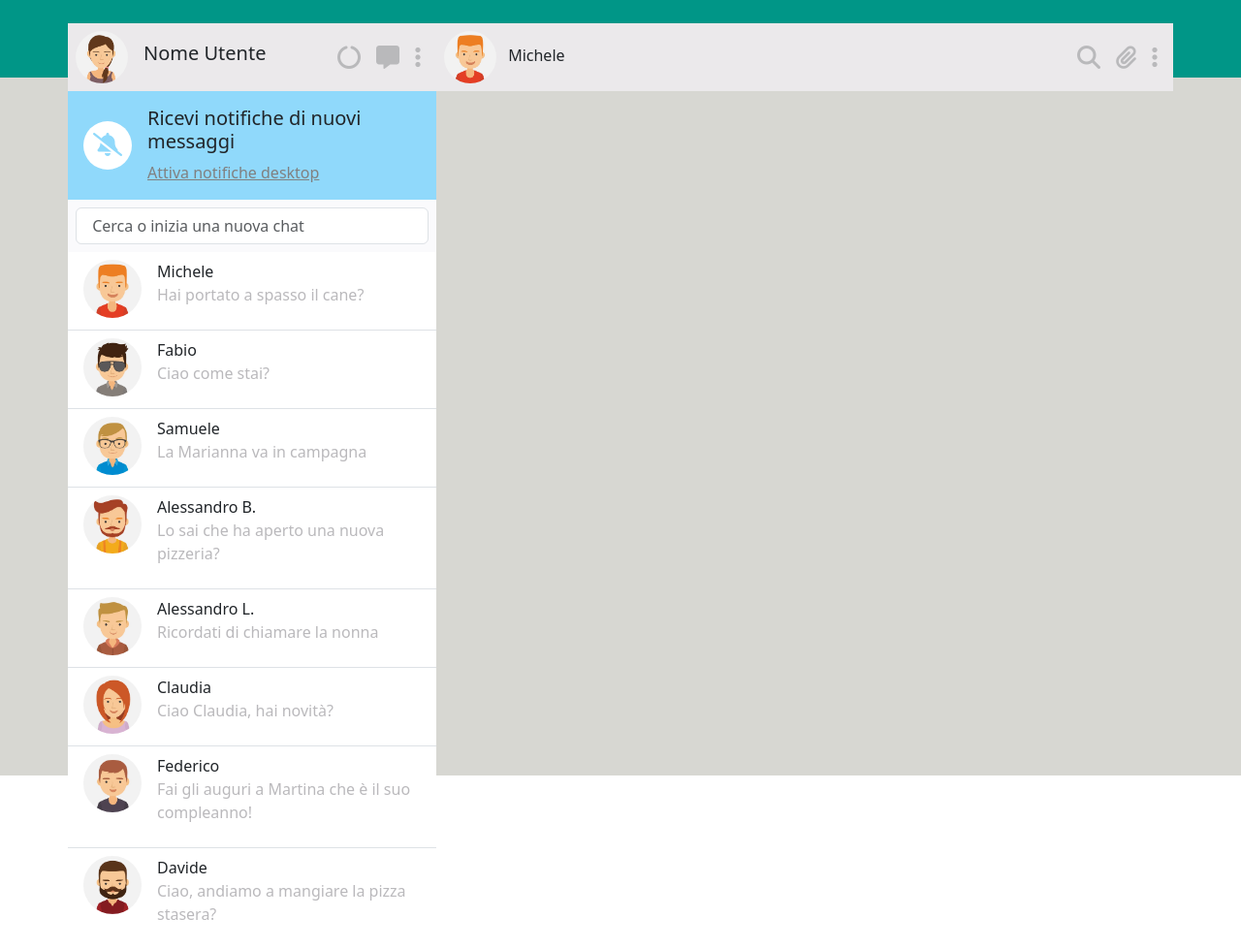
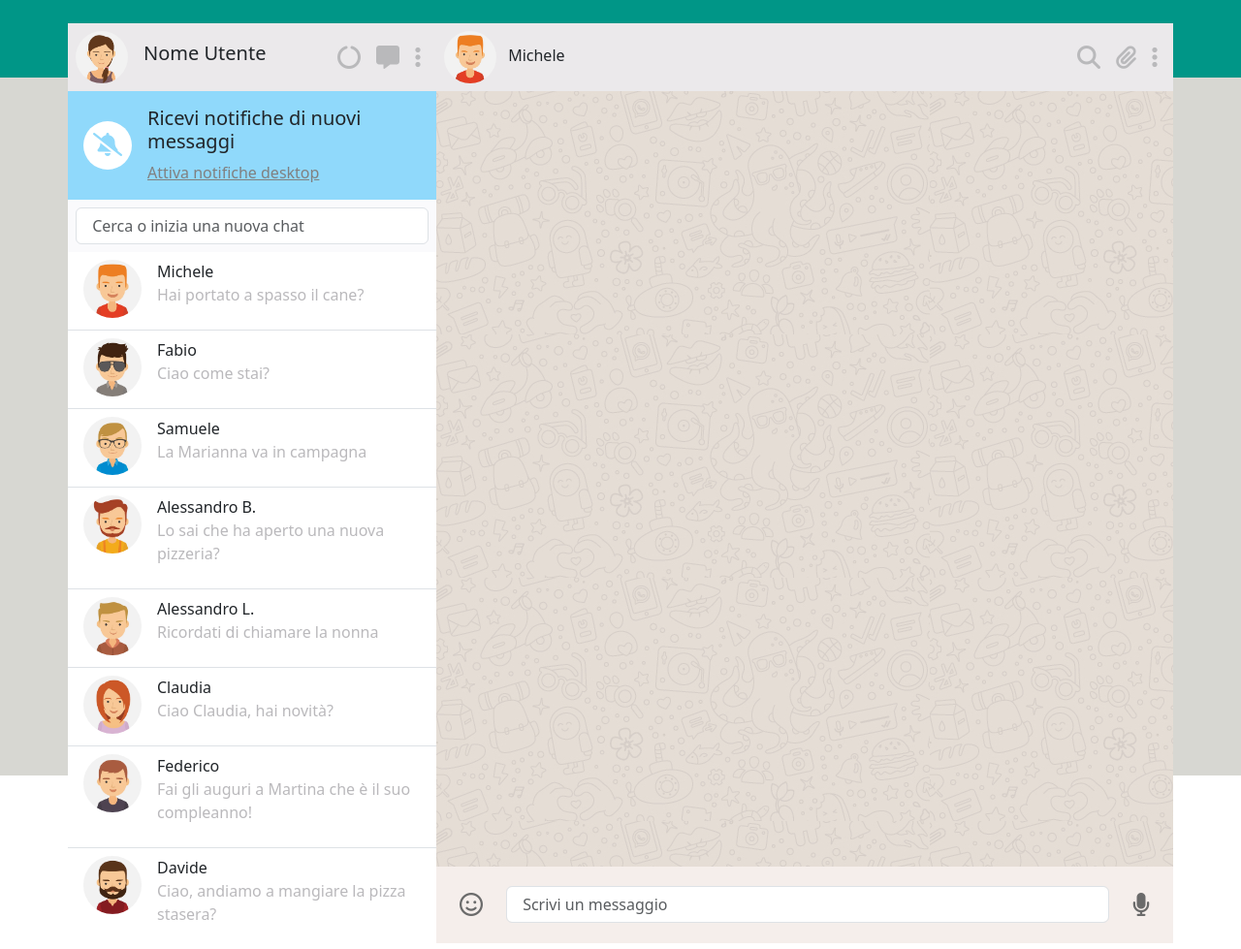
Before and after one commit to AlessioConsolo/vue-boolzapp, a plain HTML site: page index.html in a window 1280 px wide. Shown: the whole page at 97% size. Drawn offline with nearby package versions, Linux system fonts and the light colour scheme.

Commit message:
[UPD - HTML] Added typebar div line 123

```diff
--- a/css/style.css
+++ b/css/style.css
@@ -53,6 +53,18 @@ body {
   border-radius: 50%;
 }
 
+.chat-background {
+  background-image: url("../img/mine.jpg");
+  height: 92%;
+}
+
+.type-bar {
+  background-color: #f5eeeb;
+  height: 9%;
+  width: 100%;
+  align-self: flex-end;
+}
+
 /* ------------- UTILITY CLASSES ------------- */
 
 .gray {
--- a/index.html
+++ b/index.html
@@ -116,6 +116,32 @@
                   ></i>
                 </div>
               </div>
+              <div class="chat-background d-flex">
+                <div class="chat">
+                  <h3></h3>
+                </div>
+                <div class="type-bar d-flex align-items-center">
+                  <a href=""
+                    ><i
+                      class="fa-regular fa-face-smile fa-xl ms-4"
+                      style="color: #6b6b6b"
+                    ></i
+                  ></a>
+                  <input
+                    type="text"
+                    class="form-control mx-4"
+                    aria-label="Sizing example input"
+                    aria-describedby="inputGroup-sizing-default"
+                    placeholder=" Scrivi un messaggio"
+                  />
+                  <a href="http://" target="_blank" rel="noopener noreferrer">
+                    <i
+                      class="fa-solid fa-microphone fa-xl me-4"
+                      style="color: #6b6b6b"
+                    ></i>
+                  </a>
+                </div>
+              </div>
             </div>
           </div>
         </div>
```
